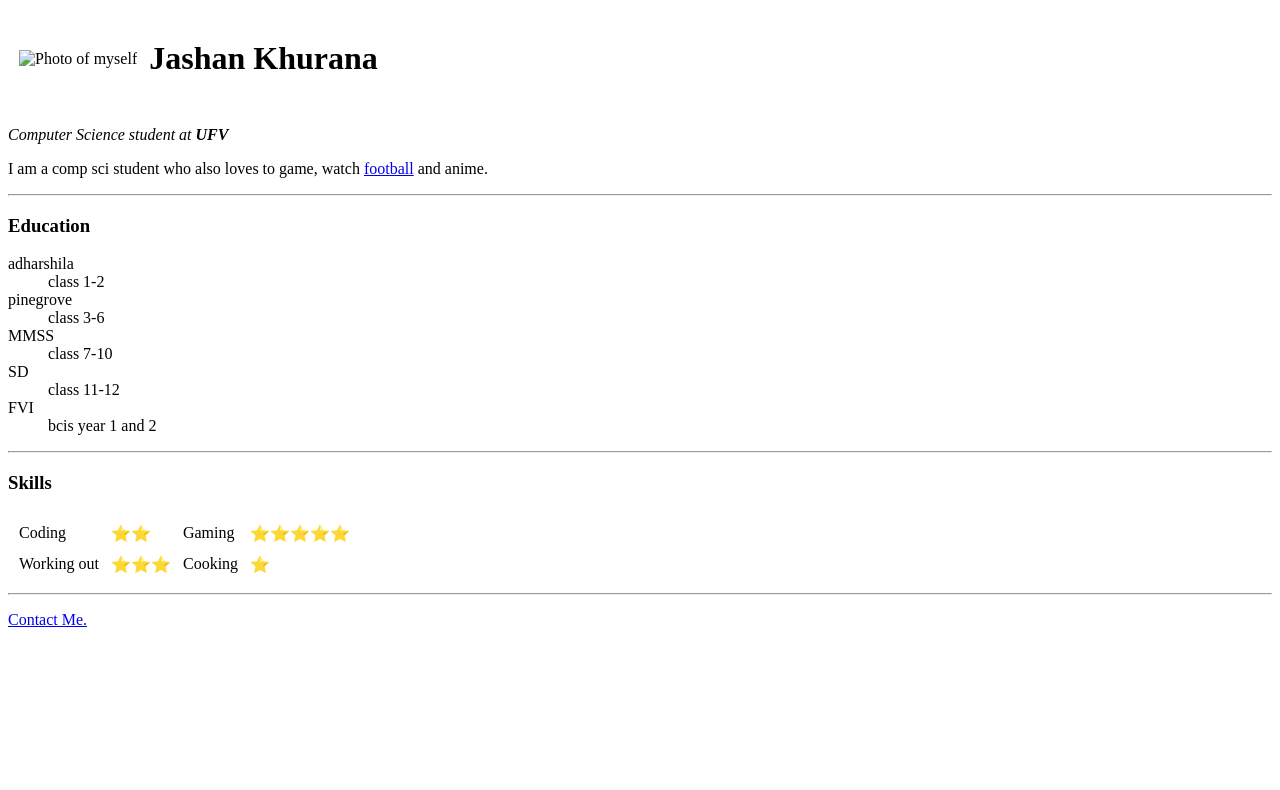
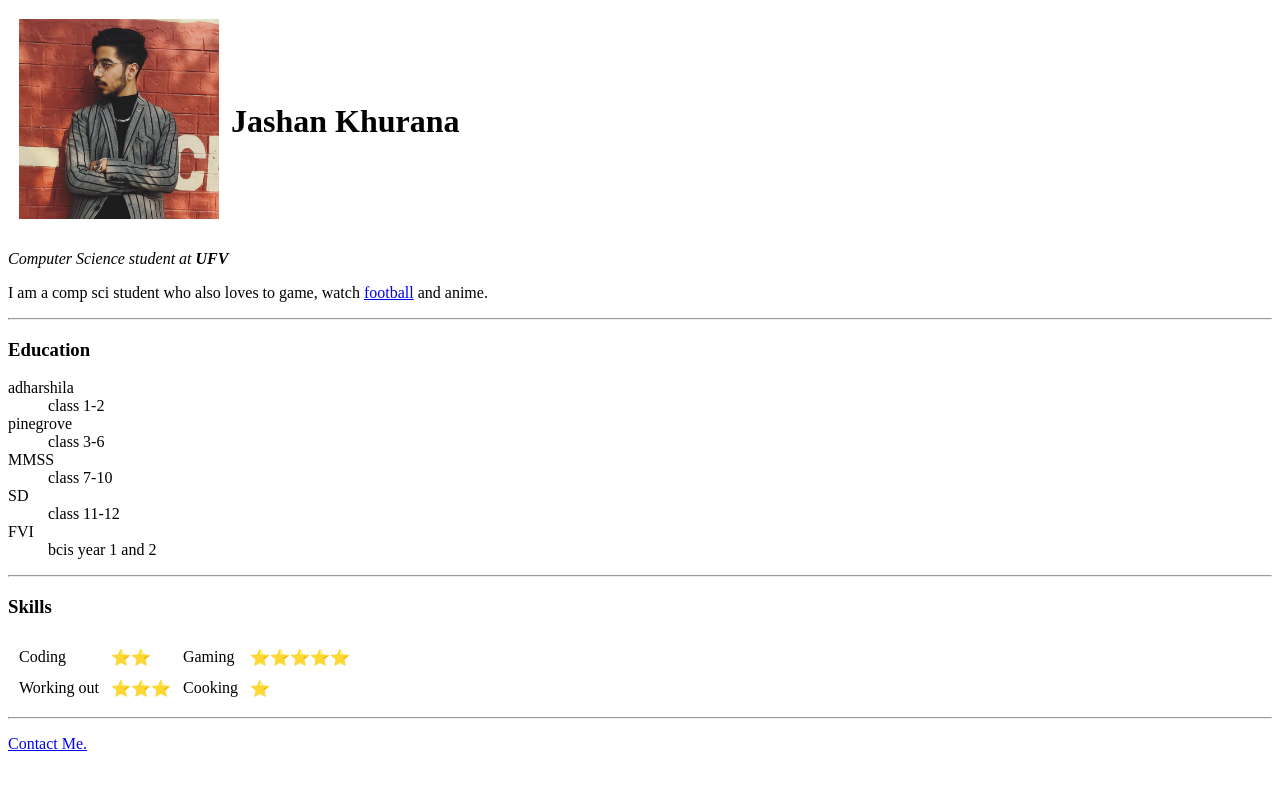
Before and after one commit to jashankhurana/cv, a plain HTML site: page index.html in a window 1280 px wide. Drawn offline with Linux system fonts and the light colour scheme; the site is published under a folder, as on GitHub Pages, so addresses that start at the root find nothing.

Commit message:
Update index.html

```diff
--- a/index.html
+++ b/index.html
@@ -10,7 +10,7 @@
         <header>
             <table cellspacing="10px">
                 <tr>
-                    <td><img src="/img/jashan.jpg" alt="Photo of myself" width="200px"></td>
+                    <td><img src="img/jashan.jpg" alt="Photo of myself" width="200px"></td>
                     <td><h1>Jashan Khurana</h1></td>
                 </tr>
             </table>
```
